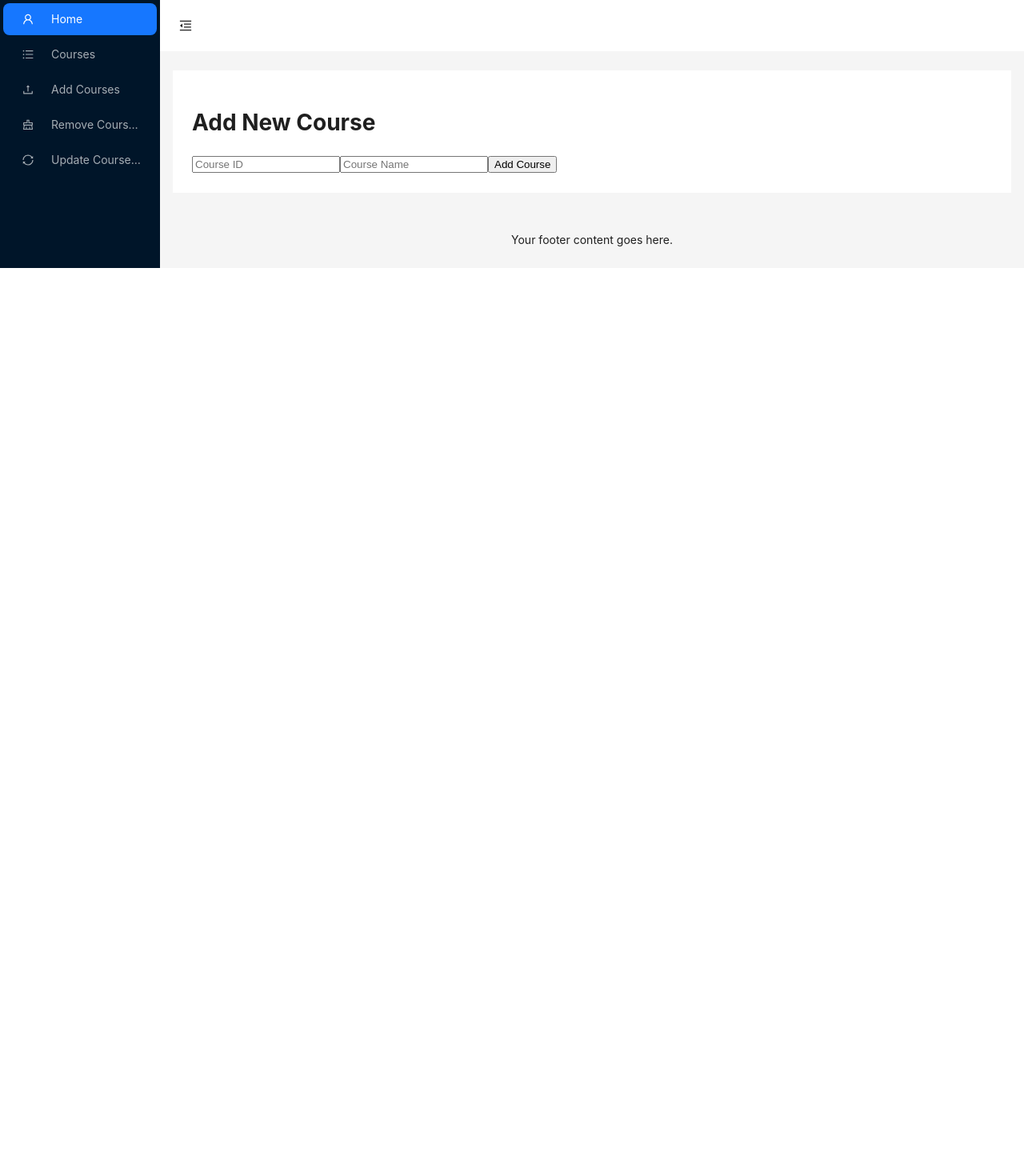
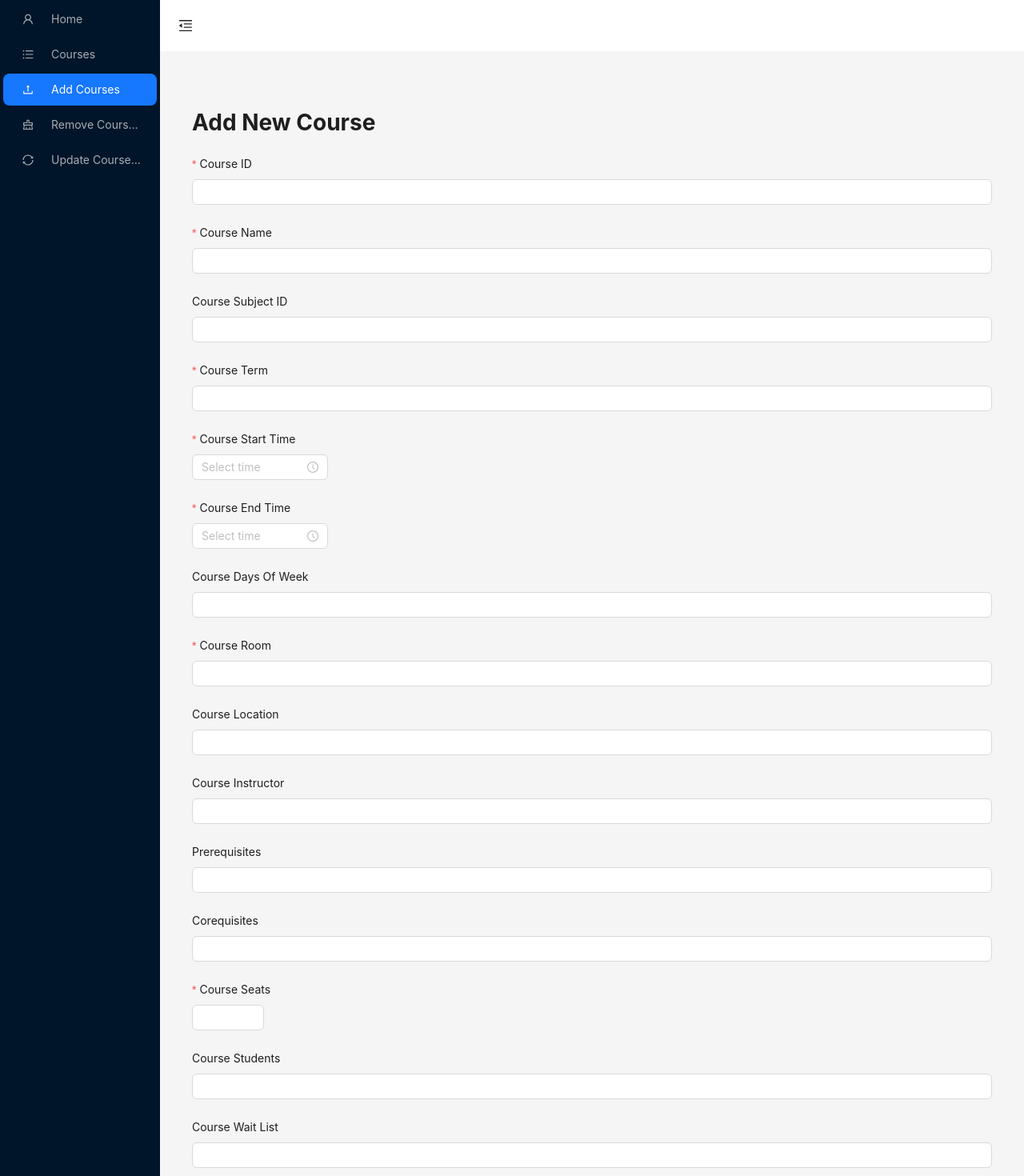
Before and after one commit to jld224/CourseRegistration, a Next.js app: page /addCourse in a window 1280 px wide. Shown: the top 1470 px of the page at 80% size. Before the commit the page ends 800 px from the top, so only its background shows below. Built offline with nearby package versions, Linux system fonts and the light colour scheme.

Commit message:
Fix glowing sider and also add buttons and many fields and fun stuff to add/update/remove

```diff
--- a/components/Layout.js
+++ b/components/Layout.js
@@ -1,4 +1,5 @@
 import React, { useState } from 'react';
+import { useRouter } from 'next/router';
 import {
   MenuFoldOutlined,
   MenuUnfoldOutlined,
@@ -7,7 +8,6 @@ import {
   UnorderedListOutlined,
   ClearOutlined,
   SyncOutlined
-
 } from '@ant-design/icons';
 import { Layout, Menu, Button, theme } from 'antd';
 import CustomFooter from './Footer';
@@ -17,76 +17,64 @@ const { Header, Sider, Content } = Layout;
 
 const App = ({ children }) => {
   const [collapsed, setCollapsed] = useState(false);
-  const {
-    token: { colorBgContainer },
-  } = theme.useToken();
+  const router = useRouter();
+
+  const menuItems = [
+    {
+      key: '/',
+      icon: <UserOutlined />,
+      label: 'Home',
+    },
+    {
+      key: '/courses',
+      icon: <UnorderedListOutlined />,
+      label: 'Courses',
+    },
+    {
+      key: '/addCourse',
+      icon: <UploadOutlined />,
+      label: 'Add Courses',
+    },
+    {
+      key: '/removeCourse',
+      icon: <ClearOutlined />,
+      label: 'Remove Courses',
+    },
+    {
+      key: '/update',
+      icon: <SyncOutlined />,
+      label: 'Update Courses',
+    },
+  ];
+
+  const { pathname } = router;
+  const activeMenu = pathname;
 
   return (
     <Layout>
-      <div className="main-content"></div>
       <Sider trigger={null} collapsible collapsed={collapsed}>
         <div className="demo-logo-vertical" />
-        <Menu
-          theme="dark"
-          mode="inline"
-          defaultSelectedKeys={['1']}
-          items={[
-            {
-              key: '1',
-              icon: <UserOutlined />,
-              label: (
-                <span>
-                  <a href="/index">Home</a>
-                </span>
-              ),
-            },
-            {
-              key: '2',
-              icon: <UnorderedListOutlined />,
-              label: (
-                <span>
-                  <a href="/courses">Courses</a>
-                </span>
-              ),
-            },
-            {
-              key: '3',
-              icon: <UploadOutlined />,
-              label: (
-                <span>
-                  <a href="/addCourse">Add Courses</a>
-                </span>
-              ),
-            },
-            {
-              key: '4',
-              icon: <ClearOutlined />,
-              label: (
-                <span>
-                  <a href="/removeCourse">Remove Courses</a>
-                </span>
-              ),
-            },
-            {
-              key: '5',
-              icon: <SyncOutlined />,
-              label: (
-                <span>
-                  <a href="/update">Update Courses</a>
-                </span>
-              ),
-            },
-          ]}
-        />
+        <Menu theme="dark" mode="inline" selectedKeys={[activeMenu]}>
+          {menuItems.map((item) => (
+            <Menu.Item key={item.key} icon={item.icon}>
+              <Link href={item.key}>{item.label}</Link>
+            </Menu.Item>
+          ))}
+        </Menu>
       </Sider>
       <Layout>
-        <Header style={{ padding: 0, background: colorBgContainer }}>
+        <Header
+          style={{
+            padding: 0,
+            background: collapsed ? 'transparent' : '#fff',
+          }}
+        >
           <Button
             type="text"
             icon={collapsed ? <MenuUnfoldOutlined /> : <MenuFoldOutlined />}
             onClick={() => setCollapsed(!collapsed)}
             style={{
-              fontSize: '16px',
+              fontSize: collapsed ? '16px' : '18px',
               width: 64,
               height: 64,
             }}
@@ -96,7 +84,7 @@ const App = ({ children }) => {
           style={{
             margin: '24px 16px',
             padding: 24,
-            background: colorBgContainer,
+            minHeight: 280,
           }}
         >
           {children}
--- a/package.json
+++ b/package.json
@@ -18,6 +18,8 @@
     "@tabler/icons-react": "^2.39.0",
     "antd": "^5.10.2",
     "dotenv": "^16.3.1",
+    "isomorphic-unfetch": "^4.0.2",
+    "moment": "^2.29.4",
     "mysql2": "^3.6.2",
     "mysql2-promise": "^0.1.4",
     "next": "^13.5.3",
--- a/pages/addCourse.js
+++ b/pages/addCourse.js
@@ -1,14 +1,30 @@
-// pages/addCourse.js
 import { useState } from 'react';
+import { Form, Input, Button, InputNumber, TimePicker, Select } from 'antd';
+import moment from 'moment';
 
 export default function AddCourse() {
+  const [form] = Form.useForm();
   const [courseData, setCourseData] = useState({
     courseID: '',
-    courseName: ''
+    courseName: '',
+    courseSubjectID: '',
+    courseTerm: '',
+    courseStartTime: '',
+    courseEndTime: '',
+    courseDaysOfWeek: '',
+    courseRoom: '',
+    courseLocation: '',
+    courseCredits: '',
+    courseCareer: '',
+    courseInstructor: '',
+    prerequisites: '',
+    corequisites: '',
+    courseSeats: '',
+    courseStudents: '',
+    courseWaitList: ''
   });
 
-  const handleChange = (e) => {
-    const { name, value } = e.target;
+  const handleChange = (name, value) => {
     setCourseData(prevState => ({ ...prevState, [name]: value }));
   };
 
@@ -28,23 +44,66 @@ export default function AddCourse() {
   return (
     <div>
       <h1>Add New Course</h1>
-      <form onSubmit={handleSubmit}>
-        <input
-          type="text"
-          name="courseID"
-          value={courseData.courseID}
-          onChange={handleChange}
-          placeholder="Course ID"
-        />
-        <input
-          type="text"
-          name="courseName"
-          value={courseData.courseName}
-          onChange={handleChange}
-          placeholder="Course Name"
-        />
-        <button type="submit">Add Course</button>
-      </form>
+      <Form form={form} layout="vertical" onFinish={handleSubmit}>
+        <Form.Item label="Course ID" name="courseID" rules={[{ required: true }]}>
+          <Input onChange={(e) => handleChange('courseID', e.target.value)} />
+        </Form.Item>
+        <Form.Item label="Course Name" name="courseName" rules={[{ required: true }]}>
+          <Input onChange={(e) => handleChange('courseName', e.target.value)} />
+        </Form.Item>
+        <Form.Item label="Course Subject ID" name="courseSubjectID">
+          <Input onChange={(e) => handleChange('courseSubjectID', e.target.value)} />
+        </Form.Item>
+        <Form.Item label="Course Term" name="courseTerm" rules={[{ required: true }]}>
+          <Input onChange={(e) => handleChange('courseTerm', e.target.value)} />
+        </Form.Item>
+        <Form.Item label="Course Start Time" name="courseStartTime" rules={[{ required: true }]}>
+          <TimePicker format='HH:mm' onChange={(time, timeString) => handleChange('courseStartTime', timeString)} />
+        </Form.Item>
+        <Form.Item label="Course End Time" name="courseEndTime" rules={[{ required: true }]}>
+          <TimePicker format='HH:mm' onChange={(time, timeString) => handleChange('courseEndTime', timeString)} />
+        </Form.Item>
+        <Form.Item label="Course Days Of Week" name="courseDaysOfWeek">
+          <Input onChange={(e) => handleChange('courseDaysOfWeek', e.target.value)} />
+        </Form.Item>
+        <Form.Item label="Course Room" name="courseRoom" rules={[{ required: true }]}>
+          <Input onChange={(e) => handleChange('courseRoom', e.target.value)} />
+        </Form.Item>
+        <Form.Item label="Course Location" name="courseLocation">
+          <Input onChange={(e) => handleChange('courseLocation', e.target.value)} />
+        </Form.Item>
+        <Form.Item label="Course Instructor" name="courseInstructor">
+          <Input onChange={(e) => handleChange('courseInstructor', e.target.value)} />
+        </Form.Item>
+        <Form.Item label="Prerequisites" name="prerequisites">
+          <Input onChange={(e) => handleChange('prerequisites', e.target.value)} />
+        </Form.Item>
+        <Form.Item label="Corequisites" name="corequisites">
+          <Input onChange={(e) => handleChange('corequisites', e.target.value)} />
+        </Form.Item>
+        <Form.Item label="Course Seats" name="courseSeats" rules={[{ required: true }]}>
+          <InputNumber min={0} onChange={(value) => handleChange('courseSeats', value)} />
+        </Form.Item>
+        <Form.Item label="Course Students" name="courseStudents">
+          <Input onChange={(e) => handleChange('courseStudents', e.target.value)} />
+        </Form.Item>
+        <Form.Item label="Course Wait List" name="courseWaitList">
+          <Input onChange={(e) => handleChange('courseWaitList', e.target.value)} />
+        </Form.Item>
+        <Form.Item label="Course Credits" name="courseCredits" rules={[{ required: true }]}>
+          <InputNumber min={0} onChange={(value) => handleChange('courseCredits', value)} />
+        </Form.Item>
+        <Form.Item label="Course Career" name="career" rules={[{ required: true }]}>
+          <Select onChange={(value) => handleChange('courseCareer', value)}>
+            {/* Options for the Select */}
+            <Select.Option value="Undergraduate">Undergraduate</Select.Option>
+            <Select.Option value="Postgraduate">Postgraduate</Select.Option>
+          </Select>
+        </Form.Item>
+        <Form.Item>
+          <Button type="primary" htmlType="submit">Add Course</Button>
+        </Form.Item>
+      </Form>
     </div>
   );
 }
```
Also changed, not shown: pages/removeCourse.js (+17 -13 lines), pages/update.js (+87 -30 lines).
